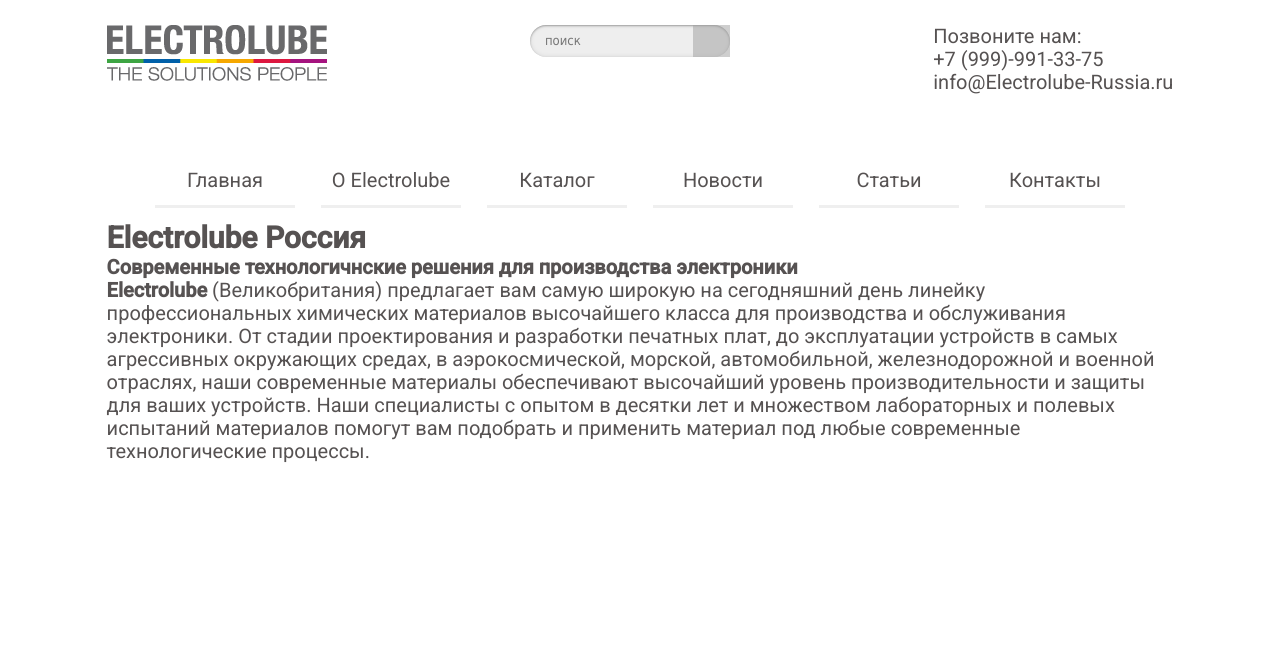
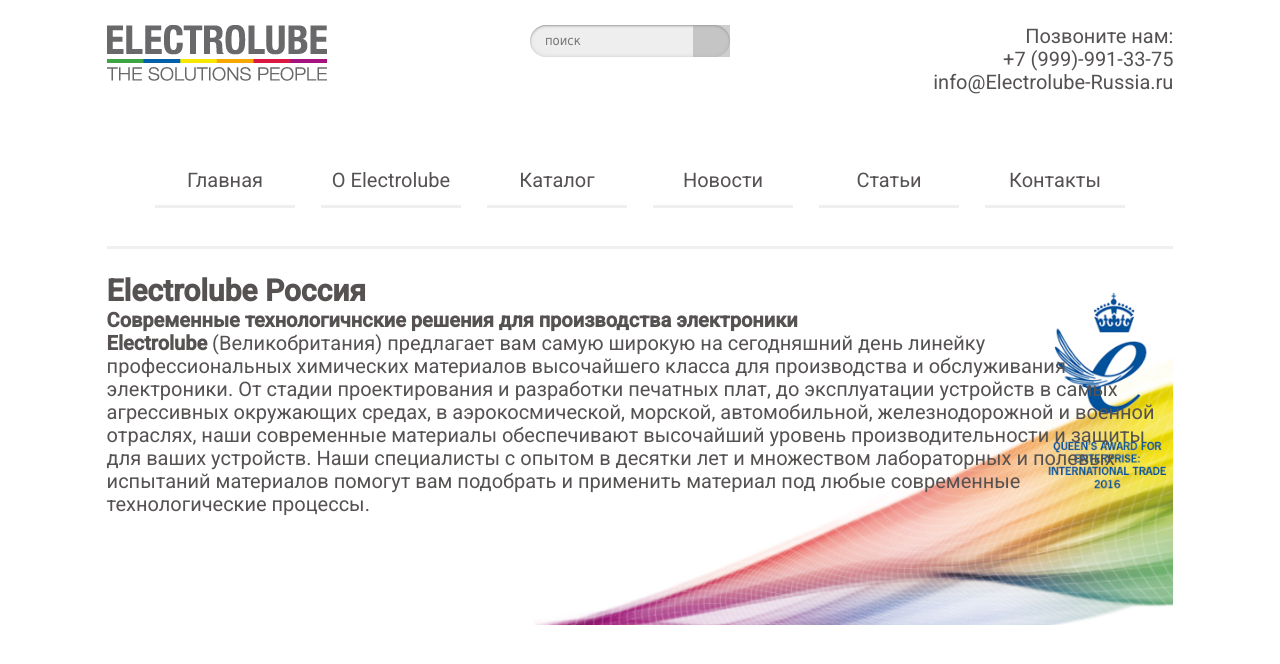
Before and after one commit to TheS0rrow/Test, a plain HTML site: page index.html in a window 1280 px wide. Drawn offline with Linux system fonts and the light colour scheme; grey boxes are pictures that could not be loaded.

Commit message:
Add files via upload

```diff
--- a/styles/style.css
+++ b/styles/style.css
@@ -32,8 +32,19 @@
 }
 
 header {
+	height: 600px;
 	padding-left: 8.33vw;
 	padding-right: 8.33vw;
+	padding-top: 25px;
+	padding-bottom: 10px;
+	background: url("../images/Header.jpg") no-repeat;
+	background-position: bottom right;
+	background-size: contain;
+	background-origin: content-box;
+
+}
+
+.header-text {
 	padding-top: 25px;
 }
 
@@ -118,6 +129,11 @@
 	-webkit-appearance: none;
 }
 
+.phone {
+	text-align: right;
+	font-size: 20px;
+}
+
 .hat {
 	display: flex;
 	flex-flow: row;
@@ -138,6 +154,8 @@
 
 /*Header для больших экранов*/
 .container_menu {
+	padding-bottom: 25px;
+	border-bottom: solid #efefef;
 	display: flex;
 	flex-flow: row wrap;
 	justify-content: center;
```
